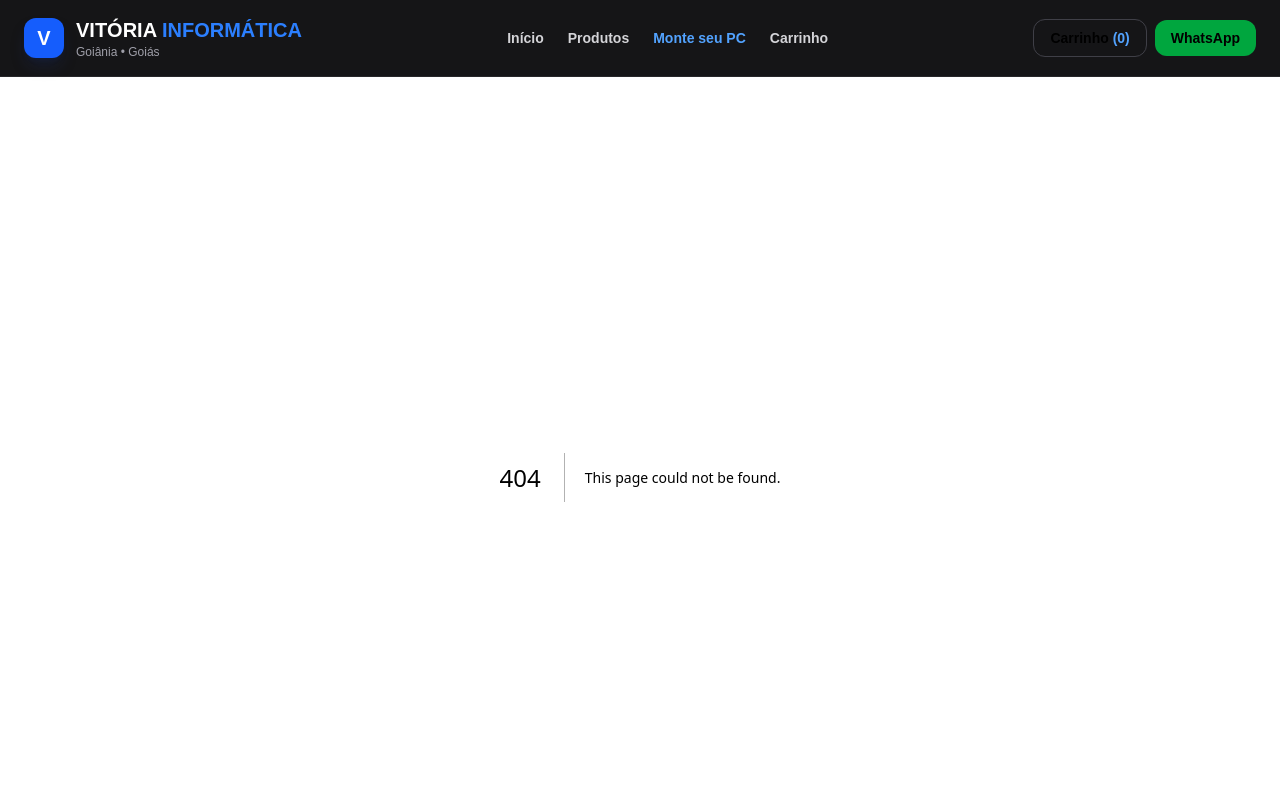
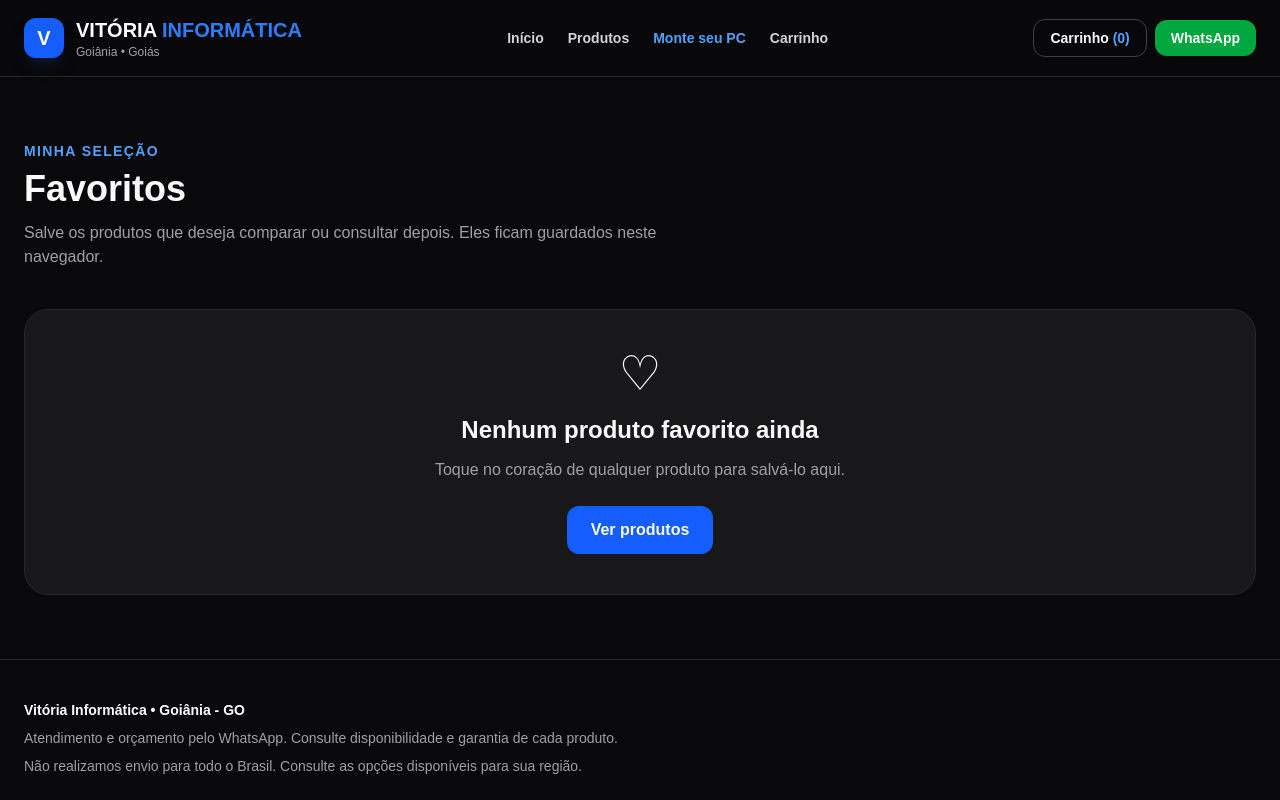
Before and after one commit to wendeljunio2015-dev/CatVitInfo, a Next.js app: page /favoritos in a window 1280 px wide. Before the commit this address had no page. Shown: the top 800 px of the page. Built offline with nearby package versions, Linux system fonts and the light colour scheme.

Commit message:
Add favorites page

```diff
--- /dev/null
+++ b/app/favoritos/page.tsx
@@ -0,0 +1,39 @@
+"use client";
+
+import Link from "next/link";
+import ProductCard from "@/components/ProductCard";
+import { products } from "@/data/products";
+import { useFavorites } from "@/context/FavoritesContext";
+
+export default function FavoritesPage() {
+  const { favoriteIds, clearFavorites } = useFavorites();
+  const favorites = products.filter((product) => favoriteIds.includes(product.id));
+
+  return (
+    <main className="mx-auto max-w-7xl px-6 py-10 md:py-16">
+      <div className="flex flex-wrap items-end justify-between gap-4">
+        <div>
+          <p className="text-sm font-black uppercase tracking-widest text-blue-400">Minha seleção</p>
+          <h1 className="mt-2 text-4xl font-black">Favoritos</h1>
+          <p className="mt-3 max-w-2xl text-zinc-400">Salve os produtos que deseja comparar ou consultar depois. Eles ficam guardados neste navegador.</p>
+        </div>
+        {favorites.length > 0 && (
+          <button type="button" onClick={clearFavorites} className="rounded-xl border border-zinc-700 px-4 py-3 text-sm font-bold hover:bg-zinc-900">Limpar favoritos</button>
+        )}
+      </div>
+
+      {favorites.length === 0 ? (
+        <section className="mt-10 rounded-3xl border border-zinc-800 bg-zinc-900 p-10 text-center">
+          <div className="text-5xl">♡</div>
+          <h2 className="mt-4 text-2xl font-black">Nenhum produto favorito ainda</h2>
+          <p className="mx-auto mt-3 max-w-xl text-zinc-400">Toque no coração de qualquer produto para salvá-lo aqui.</p>
+          <Link href="/produtos" className="mt-6 inline-block rounded-xl bg-blue-600 px-6 py-3 font-bold hover:bg-blue-500">Ver produtos</Link>
+        </section>
+      ) : (
+        <div className="mt-10 grid gap-6 md:grid-cols-2 lg:grid-cols-3">
+          {favorites.map((product) => <ProductCard key={product.id} product={product} />)}
+        </div>
+      )}
+    </main>
+  );
+}
```
